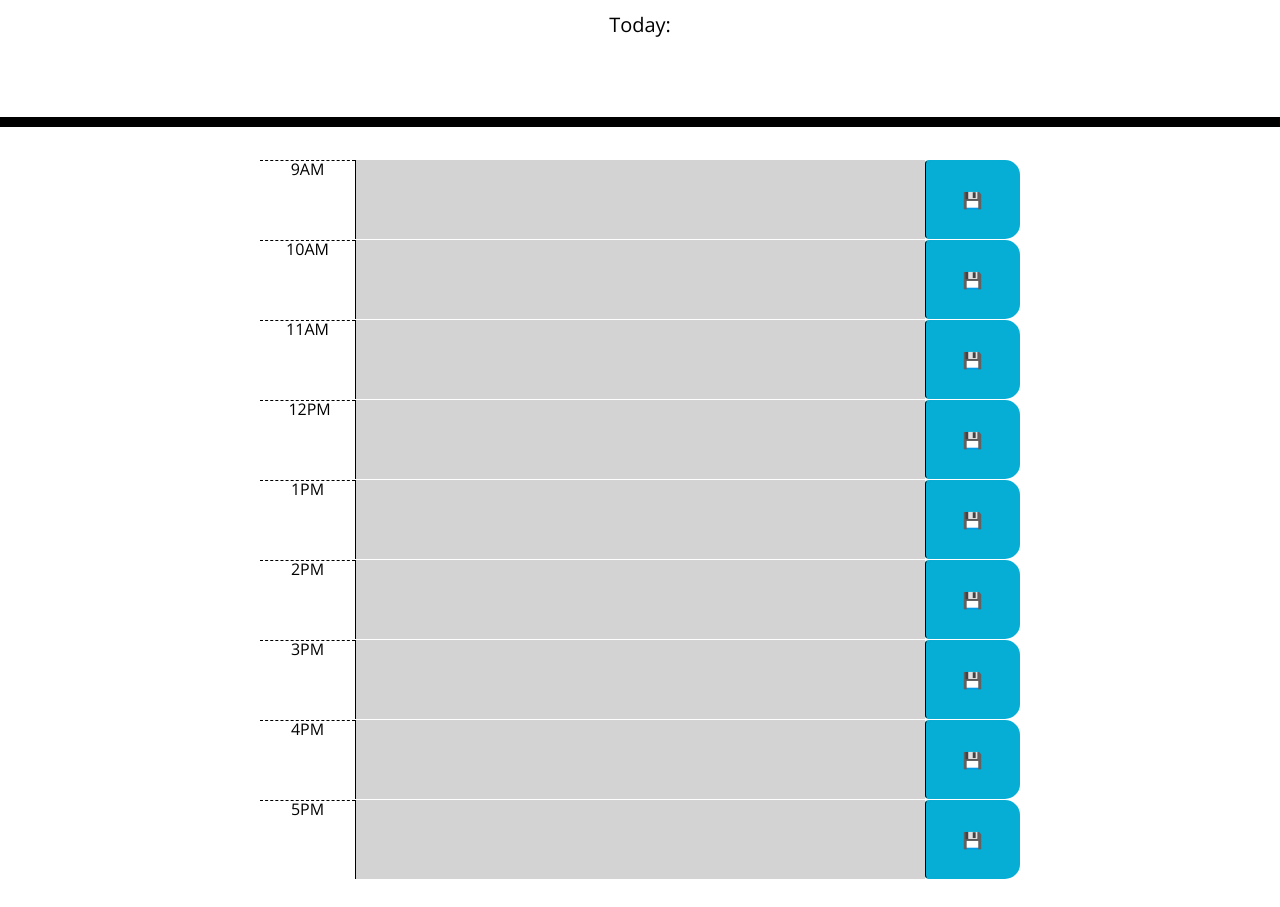
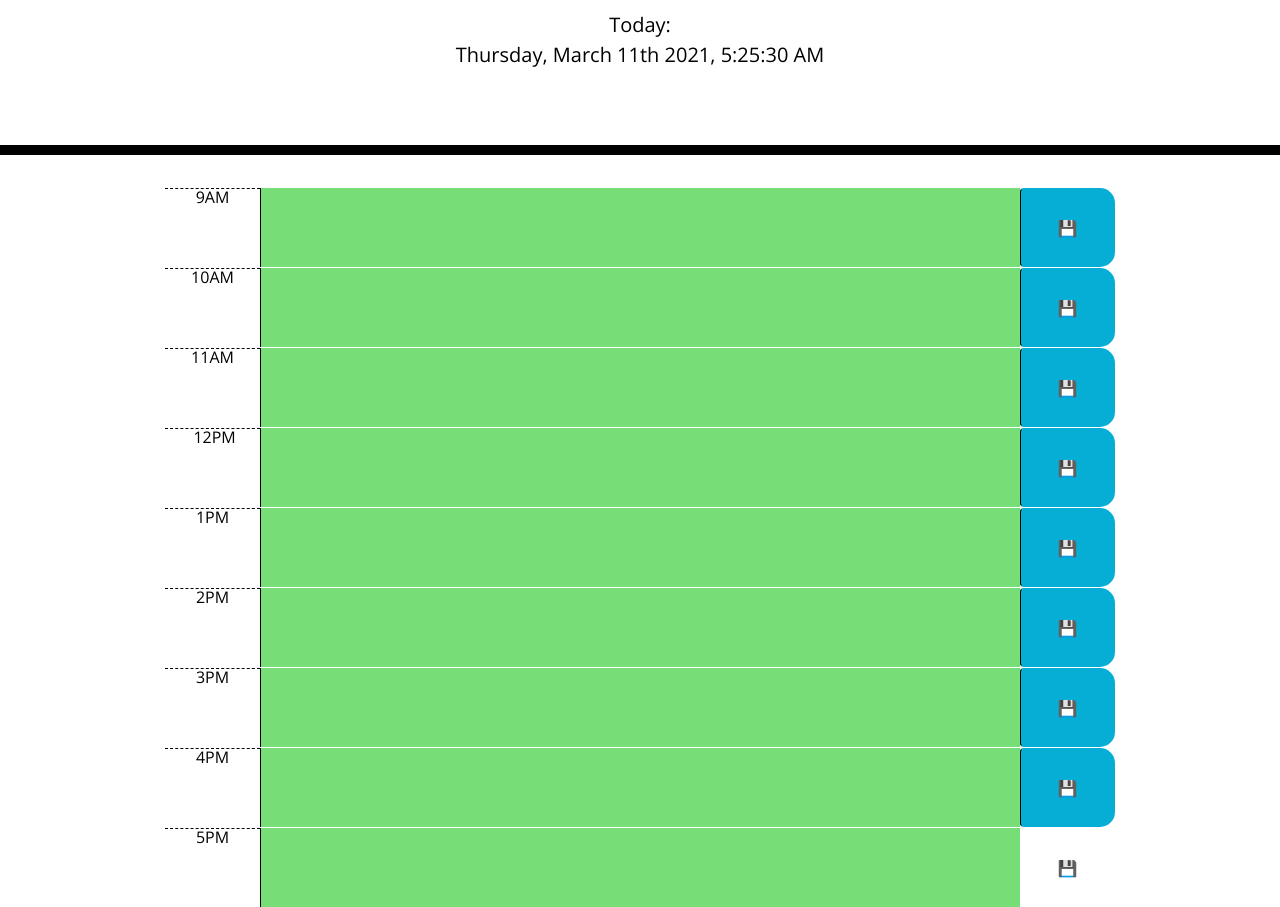
Before and after one commit to Alexva397/hourly-day-planner, a plain HTML site: page index.html in a window 1280 px wide. Shown: the part 181-1088 px from the top of the page. Before the commit the page ends 1060 px from the top, so only its background shows below. Drawn offline with nearby package versions, Linux system fonts and the light colour scheme.

Commit message:
added local storage saving, created a function to retrive upon load, trying to recreate w/ .each, finalized function to color code hour blocks

```diff
--- a/assets/script.js
+++ b/assets/script.js
@@ -1,15 +1,5 @@
 var timeDisplayEl = $("#currentDay");
-
-// var timeBlockEl = $(".time-block");
-// var hourNine = $("#09");
-// var hourTen = $("#10");
-// var hourEleven = $("#11");
-// var hourTwelve = $("#12");
-// var hourThirteen = $("#13");
-// var hourFourteen = $("#14");
-// var hourFifteen = $("#15");
-// var hourSixteen = $("#16");
-// var hourSeventeen = $("#17");
+var saveButton = $(".saveBtn");
 
 // Display for current date/time @ header
 function displayDateAndTime() {
@@ -26,20 +16,56 @@ var currentHour = getCurrentHour();
 
 console.log(currentHour);
 
+
+
 // Function to color code each timeblock element
 $(".time-block").each(function() {
     var hourDivEl = $(this).attr("id");
+    if (parseInt(hourDivEl) === currentHour) {
+        $(this).children("textarea").addClass("present");
+    } else if (parseInt(hourDivEl) > currentHour) {
+        $(this).children("textarea").addClass("future");
+    }
     console.log(hourDivEl);
-    if (currentHour === hourDivEl) {
-        hourDivEl.addClass(".present");
-    } else if (currentHour < hourDivEl) {
-        hourDivEl.addClass(".future");
+});
+
+// function to save user input within textarea
+saveButton.on("click", function() {
+    var userTextInput = $(this).siblings("textarea").val();
+    console.log(userTextInput);
+    var timeSlot = $(this).parent().attr("id");
+    console.log(timeSlot);
+    // var savedToDo = {
+    //     text: userTextInput,
+    //     time: timeSlot
+    // }
+    localStorage.setItem(timeSlot, userTextInput);
+
+});
+
+// // function to pull from local storage
+// function generateSaved () {
+//     for (i = 09; i <= 17; i++) {
+//         $("#" + i).children("textarea").text(localStorage.getItem(i));
+//     }
+// }
+
+$(".time-block").each(function() {
+
+    if (parseInt($(this).attr("id")) === localStorage.getItem("key")) {
+        $(this).children("textarea").text(localStorage.getItem(value));
     }
 });
 
-// function setColorCode() {
-//     if
-// }
+// generateSaved();
+
+var testButton = $(".saveBtn1");
+
+testButton.on("click", function() {
+    console.log(Object.entries(localStorage));
+});
+
+
 
 // set time interval for current date/time display to increment each second
 setInterval(displayDateAndTime, 1000);
--- a/assets/style.css
+++ b/assets/style.css
@@ -44,17 +44,17 @@ textarea{
 
 .past {
   background-color: #d3d3d3;
-  color: white;
+  color: rgb(172, 9, 9);
 }
 
 .present {
   background-color: #ff6961;
-  color: white;
+  color: rgb(34, 46, 209);
 }
 
 .future {
   background-color: #77dd77;
-  color: white;
+  color: rgb(0, 0, 0);
 }
 
 .saveBtn {
--- a/index.html
+++ b/index.html
@@ -31,50 +31,50 @@
     </header>
     <div class="container">
       <!-- Timeblocks go here -->
-      <div id="0" class="row time-block justify-content-center">
+      <div id="09" class="row time-block justify-content-center">
         <div class="col-1 hour">9AM</div>
-        <textarea class="col-6 past"></textarea>
+        <textarea class="col-8 past"></textarea>
         <button type="button" class="col-1 btn saveBtn">💾</button>
       </div>
       <div id="10" class="row time-block justify-content-center">
         <div class="col-1 hour">10AM</div>
-        <textarea class="col-6 past"></textarea>
+        <textarea class="col-8 past"></textarea>
         <button type="button" class="col-1 btn saveBtn">💾</button>
       </div>
       <div id="11" class="row time-block justify-content-center">
         <div class="col-1 hour">11AM</div>
-        <textarea class="col-6 past"></textarea>
+        <textarea class="col-8 past"></textarea>
         <button type="button" class="col-1 btn saveBtn">💾</button>
       </div>
       <div id="12" class="row time-block justify-content-center">
         <div class="col-1 hour"> 12PM</div>
-        <textarea class="col-6 past"></textarea>
+        <textarea class="col-8 past"></textarea>
         <button type="button" class="col-1 btn saveBtn">💾</button>
       </div>
       <div id="13" class="row time-block justify-content-center">
         <div class="col-1 hour">1PM</div>
-        <textarea class="col-6 past"></textarea>
+        <textarea class="col-8 past"></textarea>
         <button type="button" class="col-1 btn saveBtn">💾</button>
       </div>
       <div id="14" class="row time-block justify-content-center">
         <div class="col-1 hour">2PM</div>
-        <textarea class="col-6 past"></textarea>
+        <textarea class="col-8 past"></textarea>
         <button type="button" class="col-1 btn saveBtn">💾</button>
       </div>
       <div  id="15" class="row time-block justify-content-center">
         <div class="col-1 hour">3PM</div>
-        <textarea class="col-6 past"></textarea>
+        <textarea class="col-8 past"></textarea>
         <button type="button" class="col-1 btn saveBtn">💾</button>
       </div>
       <div id="16" class="row time-block justify-content-center">
         <div class="col-1 hour">4PM</div>
-        <textarea class="col-6 past"></textarea>
+        <textarea class="col-8 past"></textarea>
         <button type="button" class="col-1 btn saveBtn">💾</button>
       </div>
       <div id="17" class="row time-block justify-content-center">
         <div class="col-1 hour">5PM</div>
-        <textarea class="col-6 past"></textarea>
-        <button type="button" class="col-1 btn saveBtn">💾</button>
+        <textarea class="col-8 past"></textarea>
+        <button type="button" class="col-1 btn saveBtn1">💾</button>
       </div>
     </div>
 
```
